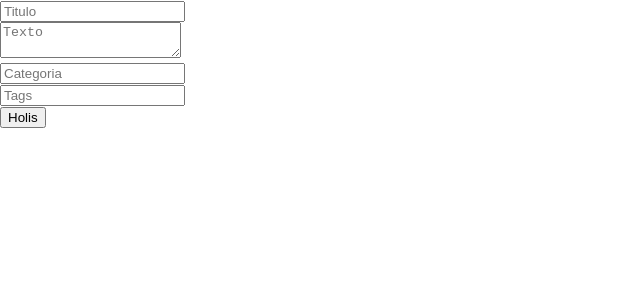
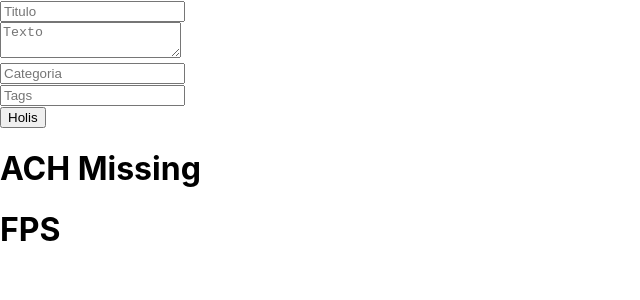
Before and after one commit to Daravico/texts-organizer-typescript, a React (Create React App) app: page / in a window 1280 px wide. Shown: the top 300 px of the page, without its empty margins (0-640 px from the left). Built offline with nearby package versions, Linux system fonts and the light colour scheme.

Commit message:
Separated in multiple components, added examples

```diff
--- a/src/App.tsx
+++ b/src/App.tsx
@@ -1,6 +1,4 @@
 import React, { Fragment, useState } from "react";
-
-import "./App.css";
 
 // React Components
 import NewTextForm from "./components/newTextForm";
@@ -10,11 +8,11 @@ import TextsViewer from "./components/TextsViewer";
 import { SingleText } from "./interfaces/interfaces";
 
 // Sample
-//import texts from "./samples/texts.json";
+import texts from "./samples/texts";
 
 const App = (): JSX.Element => {
 
-  const [textsList, setTextList] = useState<SingleText[]>([]);
+  const [textsList, setTextList] = useState<SingleText[]>(texts);
 
   // NewTextForm Functions.
   // -----------------------------------------------
--- /dev/null
+++ b/src/components/SingleTextView.tsx
@@ -0,0 +1,19 @@
+import React from "react";
+
+
+// Interfaces
+import { SingleText } from "../interfaces/interfaces";
+
+// Local interface for PROPS
+interface SingleTextViewProps{
+    textInfo: SingleText
+
+}
+
+const SingleTextView: React.FC<SingleTextViewProps> = ({textInfo}) => {
+
+    return(<h1>{textInfo.title}</h1>);
+
+}
+
+export default SingleTextView;
--- a/src/components/TextsViewer.tsx
+++ b/src/components/TextsViewer.tsx
@@ -1,20 +1,24 @@
 import React, { Fragment } from 'react';
 
+// Interfaces
 import { SingleText } from "../interfaces/interfaces";
 
+// React Components.
+import SingleTextView from "./SingleTextView";
 
+// Local interface for PROPS
 interface ViewerProps {
     textsList: SingleText[]
 }
 
 
-const TextsViewer: React.FC<ViewerProps> = ({ textsList }): JSX.Element => {
+const TextsViewer: React.FC<ViewerProps> = ({ textsList }) => {
 
     return (
         <Fragment>
-            {textsList.map((text: SingleText, index: number) => {
+            {textsList.map((textInfo: SingleText, index: number) => {
                 return (
-                    <h1 key={index}>{text.title}</h1>
+                    <SingleTextView textInfo={textInfo} key={index}/>
                 )
             })}
         </Fragment>
--- /dev/null
+++ b/src/samples/texts.tsx
@@ -0,0 +1,19 @@
+
+import { SingleText } from '../interfaces/interfaces';
+
+const text: SingleText[] = [
+    {
+        "title": "ACH Missing",
+        "text": "Sorry to hear",
+        "category": "ACH",
+        "tags": ["ACH,deposit,withdrawal"]
+    },
+    {
+        "title": "FPS",
+        "text": "Sorry to hear",
+        "category": "ACH",
+        "tags": ["ACH,deposit,withdrawal"]
+    }
+]
+
+export default text;
```
Also changed, not shown: src/samples/texts.json (deleted, +0 -8 lines).
